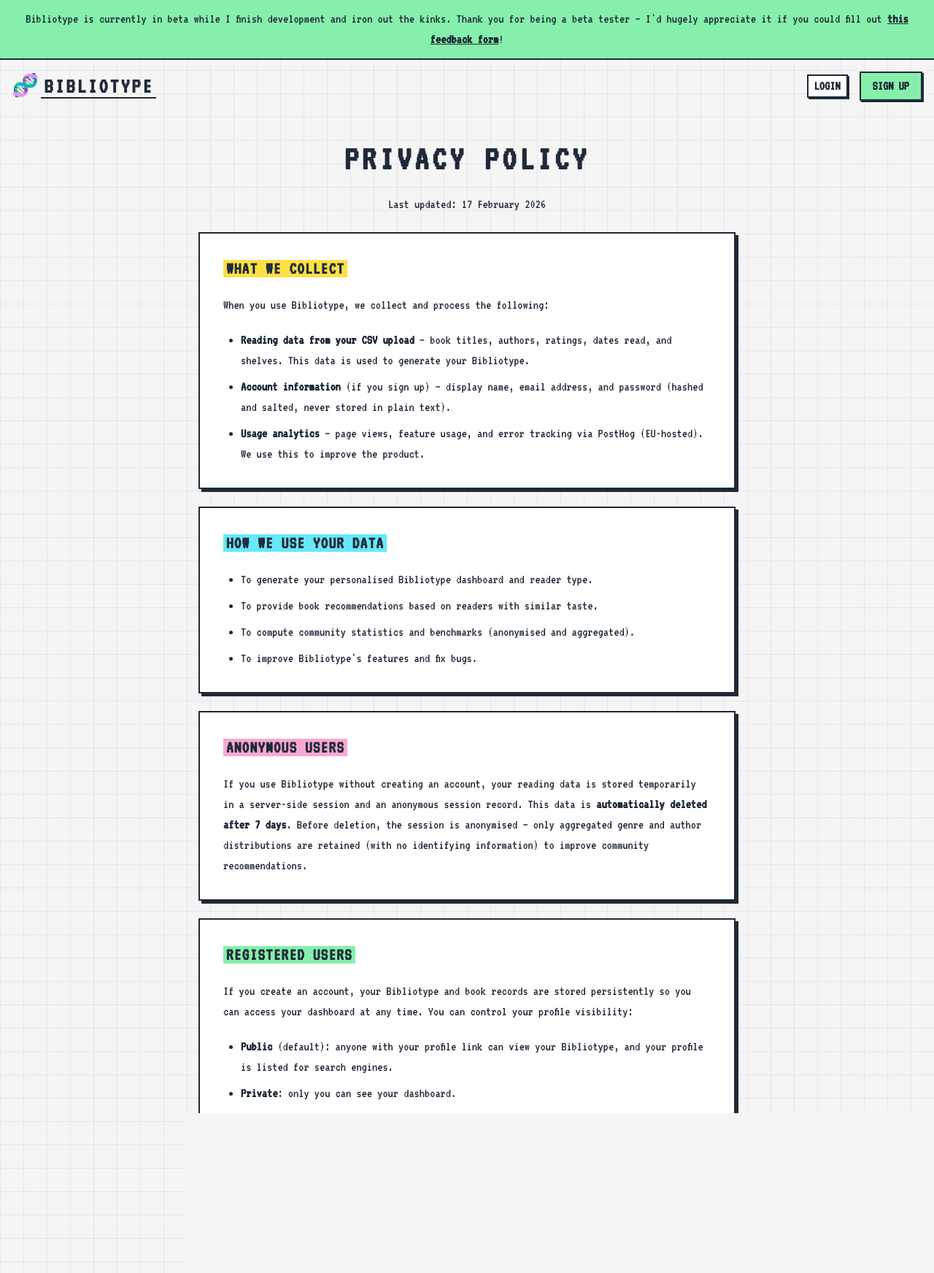
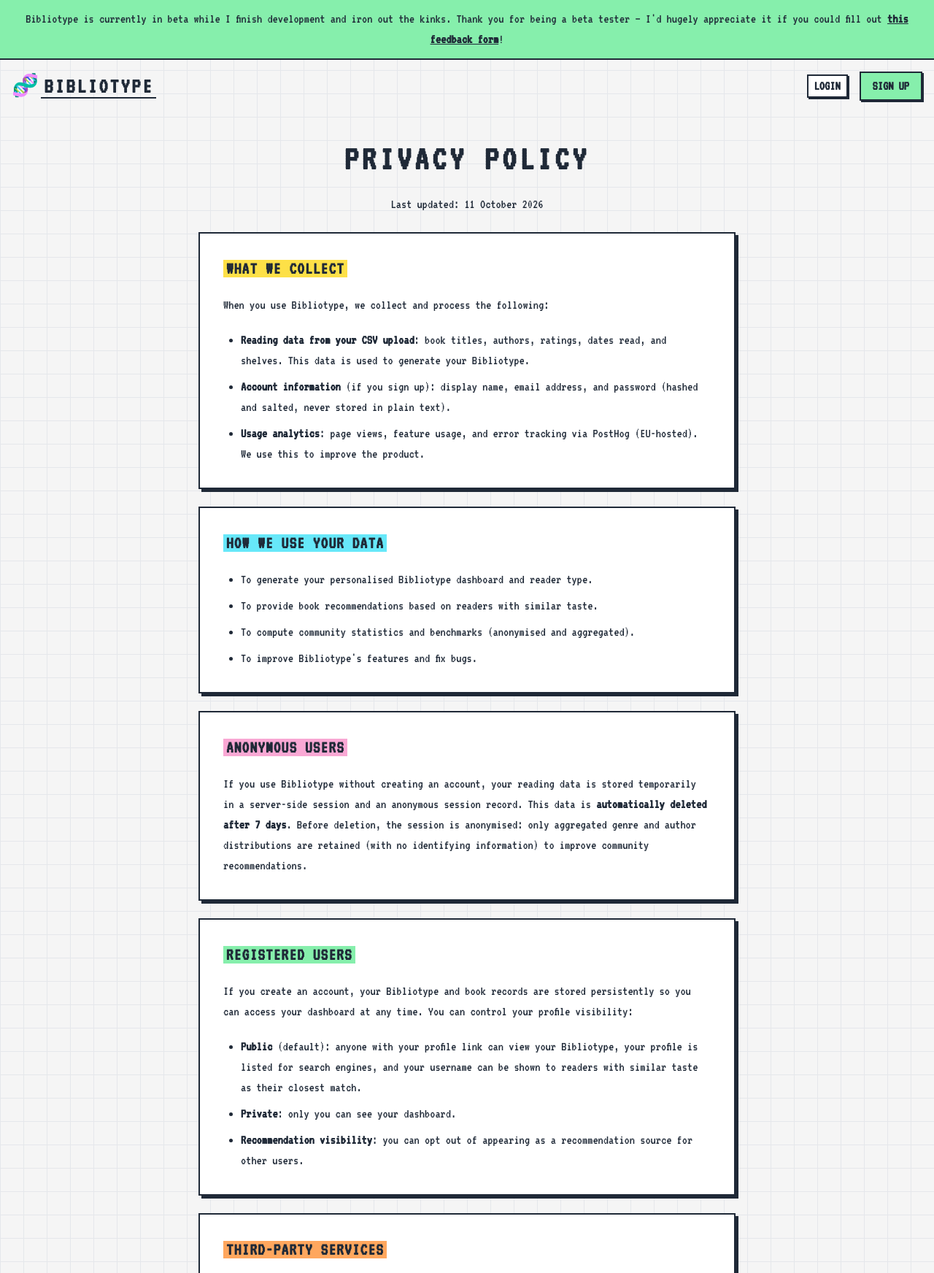
Before and after one commit to vanajmoorthy/bibliotype, a Django app: page /privacy/ in a window 1280 px wide. Shown: the top 1744 px of the page at 73% size. Run offline with Django 5.2, Linux system fonts and the light colour scheme; style sheets or scripts are compiled from the project's sources; parts of the project's set-up code (start-up, migrations or seed data) failed here and were passed over; some libraries are stand-ins or nearby versions.

Commit message:
docs: privacy page names closest-match exposure, drops em dashes, bumps date
Co-Authored-By: Claude <noreply@anthropic.com>

```diff
--- a/core/templates/core/privacy.html
+++ b/core/templates/core/privacy.html
@@ -47,7 +47,7 @@ protect your information.{% endblock %}
 {% block content %}
     <div class="mx-auto max-w-3xl space-y-6 p-2 md:p-4">
         <h1 class="text-center text-4xl font-bold tracking-widest uppercase md:text-5xl">Privacy Policy</h1>
-        <p class="text-center text-lg">Last updated: 17 February 2026</p>
+        <p class="text-center text-lg">Last updated: 11 October 2026</p>
 
         <div class="border-brand-text shadow-neo space-y-5 border-2 bg-white p-6 text-lg md:p-8">
             <h2 class="text-2xl font-bold tracking-wider uppercase">
@@ -56,15 +56,15 @@ protect your information.{% endblock %}
             <p>When you use Bibliotype, we collect and process the following:</p>
             <ul class="list-outside list-disc space-y-2 pl-6">
                 <li>
-                    <span class="font-bold">Reading data from your CSV upload</span> &mdash; book titles, authors,
+                    <span class="font-bold">Reading data from your CSV upload</span>: book titles, authors,
                     ratings, dates read, and shelves. This data is used to generate your Bibliotype.
                 </li>
                 <li>
-                    <span class="font-bold">Account information</span> (if you sign up) &mdash; display name, email
+                    <span class="font-bold">Account information</span> (if you sign up): display name, email
                     address, and password (hashed and salted, never stored in plain text).
                 </li>
                 <li>
-                    <span class="font-bold">Usage analytics</span> &mdash; page views, feature usage, and error tracking
+                    <span class="font-bold">Usage analytics</span>: page views, feature usage, and error tracking
                     via PostHog (EU-hosted). We use this to improve the product.
                 </li>
             </ul>
@@ -90,7 +90,7 @@ protect your information.{% endblock %}
                 If you use Bibliotype without creating an account, your reading data is stored temporarily in a
                 server-side session and an anonymous session record. This data is
                 <span class="font-bold">automatically deleted after 7 days</span>. Before deletion, the session is
-                anonymised &mdash; only aggregated genre and author distributions are retained (with no identifying
+                anonymised: only aggregated genre and author distributions are retained (with no identifying
                 information) to improve community recommendations.
             </p>
         </div>
@@ -106,7 +106,8 @@ protect your information.{% endblock %}
             <ul class="list-outside list-disc space-y-2 pl-6">
                 <li>
                     <span class="font-bold">Public</span> (default): anyone with your profile link can view your
-                    Bibliotype, and your profile is listed for search engines.
+                    Bibliotype, your profile is listed for search engines, and your username can be shown to readers
+                    with similar taste as their closest match.
                 </li>
                 <li><span class="font-bold">Private</span>: only you can see your dashboard.</li>
                 <li>
@@ -123,16 +124,16 @@ protect your information.{% endblock %}
             <p>Bibliotype uses the following third-party services to function:</p>
             <ul class="list-outside list-disc space-y-2 pl-6">
                 <li>
-                    <span class="font-bold">Google Gemini</span> &mdash; to generate AI-powered reading vibes.
+                    <span class="font-bold">Google Gemini</span>: to generate AI-powered reading vibes.
                     Aggregated reading data (genres, reader type) is sent to generate personalised phrases. No
                     personally identifiable information is included.
                 </li>
                 <li>
-                    <span class="font-bold">Open Library & Google Books APIs</span> &mdash; to enrich book metadata
+                    <span class="font-bold">Open Library & Google Books APIs</span>: to enrich book metadata
                     (genres, ratings, page counts).
                 </li>
                 <li>
-                    <span class="font-bold">PostHog</span> (EU-hosted) &mdash; for anonymous usage analytics and error
+                    <span class="font-bold">PostHog</span> (EU-hosted): for anonymous usage analytics and error
                     tracking.
                 </li>
             </ul>
```
